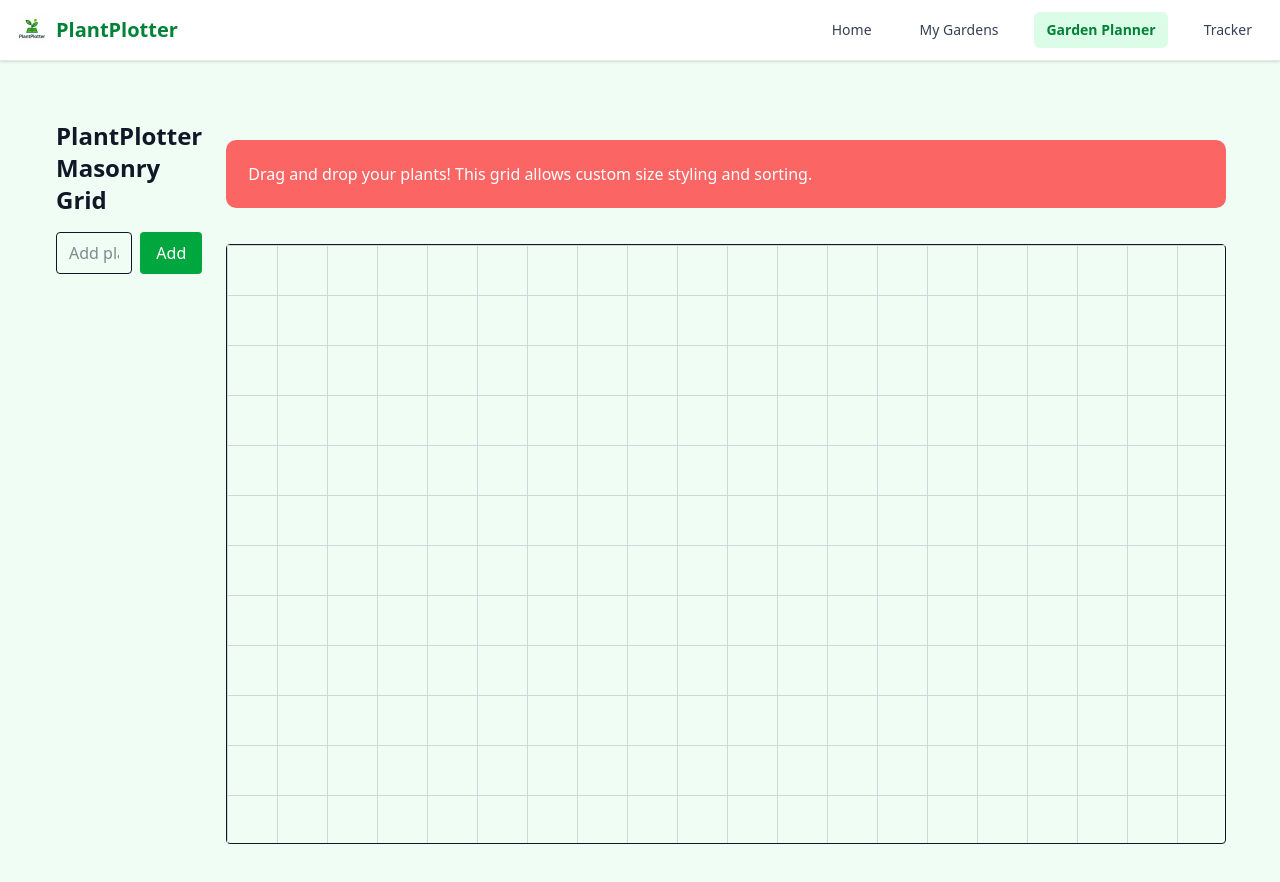
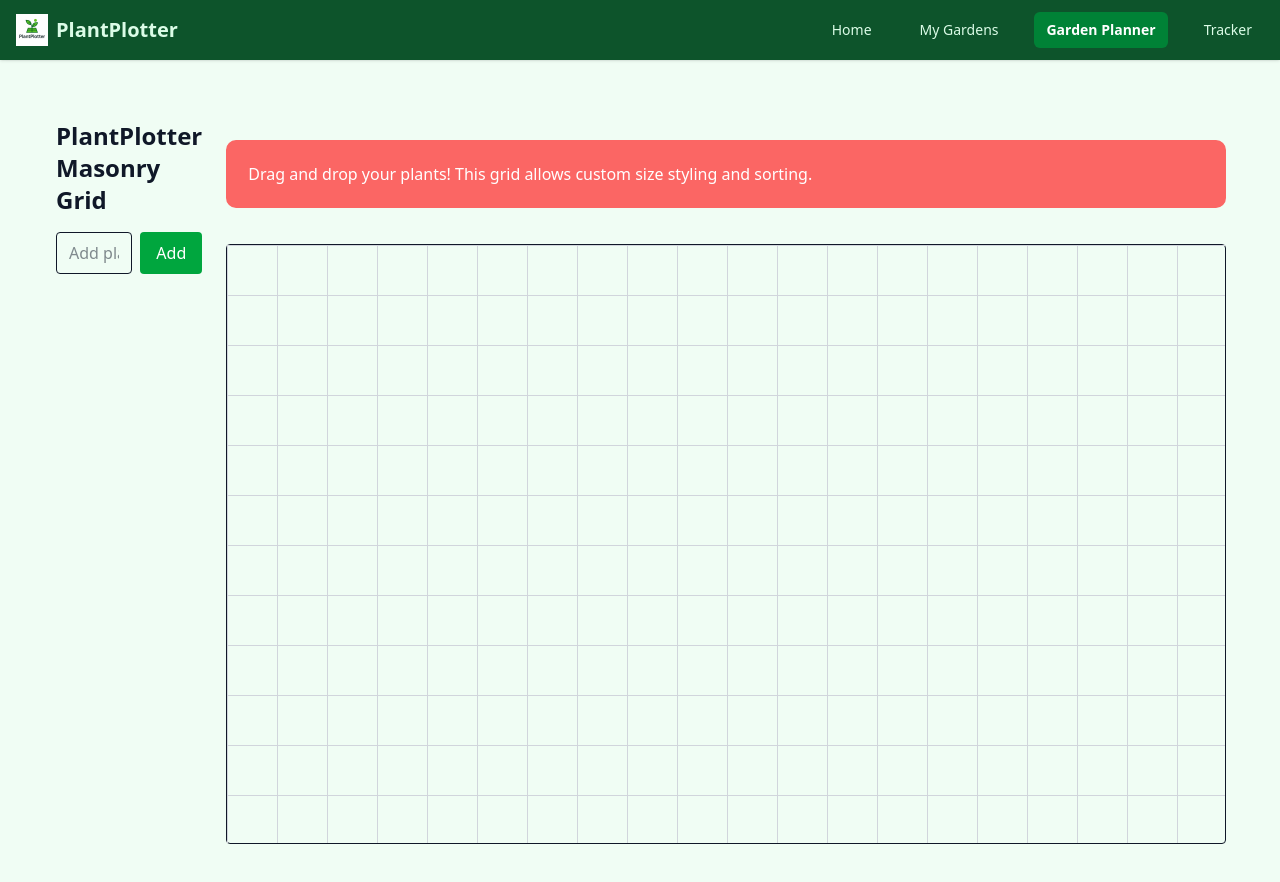
Before and after one commit to mash0040/Plant-Plotter, a Next.js app in the folder plantplotter/: page /garden in a window 1280 px wide. Shown: the top 882 px of the page. Built offline with nearby package versions, Linux system fonts and the light colour scheme.

Commit message:
Change Narbar style

```diff
--- a/plantplotter/src/components/Navbar.jsx
+++ b/plantplotter/src/components/Navbar.jsx
@@ -17,16 +17,18 @@
   const [menuOpen, setMenuOpen] = useState(false);
 
   return (
-    <nav className="fixed top-0 left-0 right-0 z-50 bg-white shadow-sm border-b border-gray-200">
+    <nav className="fixed top-0 left-0 right-0 z-50 bg-green-900 shadow-sm">
       <div className="max-w-7xl mx-auto px-4 py-3 flex items-center justify-between">
-        <div className="text-green-700 text-xl font-bold flex items-center gap-2">
-          <Image src="/logo.svg" alt="PlantPlotter Logo" width={32} height={32} /> <span>PlantPlotter</span>
+        <div className="text-green-100 text-xl font-bold flex items-center gap-2">
+          <Image src="/logo.svg" alt="PlantPlotter Logo" width={32} height={32} />
+          <span>PlantPlotter</span>
         </div>
 
         {/* Mobile menu toggle */}
         <button
-          className="md:hidden text-gray-600"
+          className="md:hidden text-white"
           onClick={() => setMenuOpen(!menuOpen)}
+          aria-label="Toggle menu"
         >
           {menuOpen ? <X className="w-6 h-6" /> : <Menu className="w-6 h-6" />}
         </button>
@@ -39,8 +41,8 @@
                 href={item.href}
                 className={`flex items-center gap-1 px-3 py-2 rounded-md transition ${
                   pathname === item.href
-                    ? 'bg-green-100 text-green-700 font-semibold'
-                    : 'text-gray-700 hover:bg-gray-100 hover:text-green-700'
+                    ? 'bg-green-700 text-white font-semibold'
+                    : 'text-green-100 hover:bg-green-800 hover:text-white'
                 }`}
               >
                 <span>{item.label}</span>
@@ -52,7 +54,7 @@
 
       {/* Mobile menu drawer */}
       {menuOpen && (
-        <div className="md:hidden bg-white border-t border-gray-200 px-4 py-2 space-y-2">
+        <div className="md:hidden bg-green-800 border-t border-green-700 px-4 py-2 space-y-2">
           {navItems.map((item) => (
             <Link
               key={item.href}
@@ -60,11 +62,11 @@
               onClick={() => setMenuOpen(false)}
               className={`block px-3 py-2 rounded-md text-sm ${
                 pathname === item.href
-                  ? 'bg-green-100 text-green-700 font-semibold'
-                  : 'text-gray-700 hover:bg-gray-100 hover:text-green-700'
+                  ? 'bg-green-700 text-white font-semibold'
+                  : 'text-green-100 hover:bg-green-700 hover:text-white'
               }`}
             >
-              {item.icon} {item.label}
+              {item.label}
             </Link>
           ))}
         </div>
```
Also changed, not shown: plantplotter/public/LogoDark.png (added), plantplotter/public/LogoOnly.png (added).
